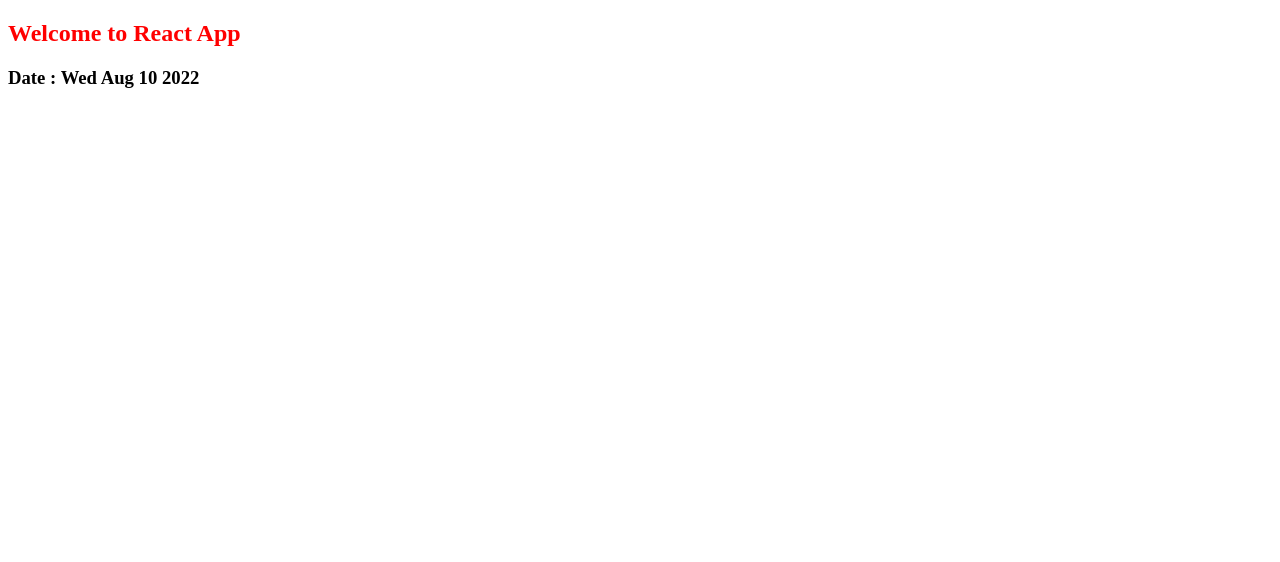
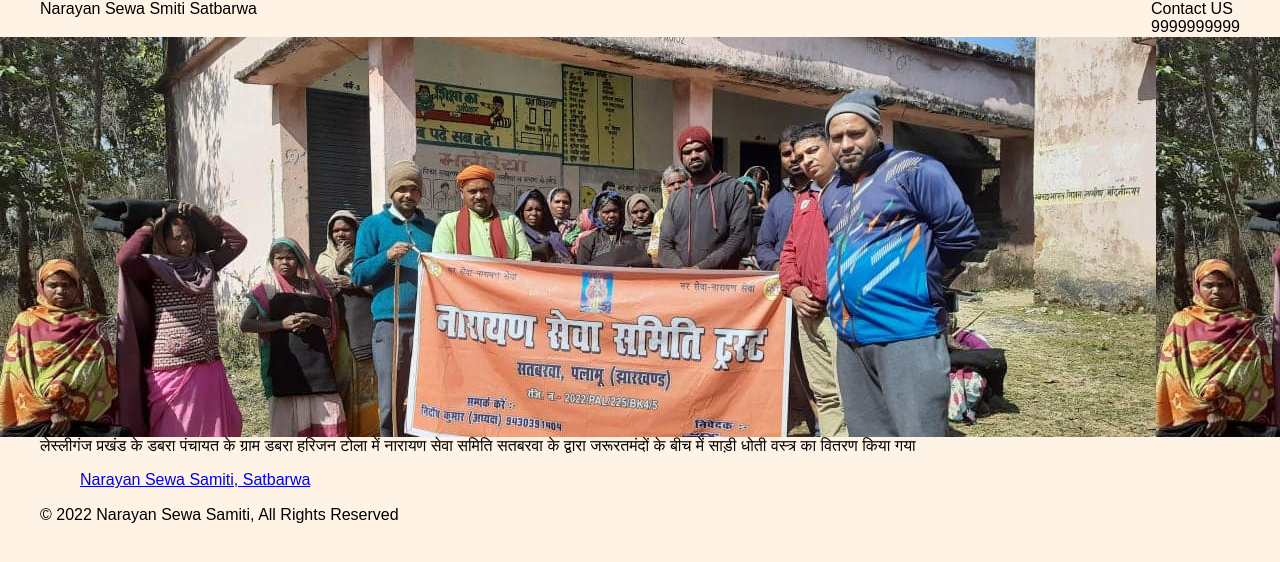
Before and after one commit to pvnkumar17/narayanSewaSamiti, a React app: page / in a window 1280 px wide. Built offline with nearby package versions, Linux system fonts and the light colour scheme.

Commit message:
S-001 adding template for page

```diff
--- a/public/index.html
+++ b/public/index.html
@@ -8,6 +8,8 @@
 </head>
 
 <body>
+    <div id="fb-root"></div>
+    <script async defer crossorigin="anonymous" src="https://connect.facebook.net/en_GB/sdk.js#xfbml=1&version=v14.0" nonce="cCEQby9z"></script>
     <div id="app"></div>
 </body>
 
--- a/src/components/app.js
+++ b/src/components/app.js
@@ -1,9 +1,20 @@
-import React from "react"
+import React from "react";
+import NssHeader from "./nssHeader";
+import { Banner } from "./banner";
+import { NssLayout } from "./layout";
+import MainContent from "./mainContent";
+import SocialContainer from "./socialContainer";
+import Footer from "./footer";
 
 function App() {
     return (<div>
-        <h2>Welcome to React App</h2>
-        <h3>Date : {new Date().toDateString()}</h3>
+        <NssLayout>
+            <NssHeader />
+            <Banner />
+            <MainContent />
+            <SocialContainer />
+            <Footer />
+        </NssLayout>
     </div>)
 }
 
--- /dev/null
+++ b/src/components/banner/banner.scss
@@ -0,0 +1,4 @@
+.banner-wrapper {
+    padding: 200px;
+    background: url('../img/nss.jpeg');
+}
--- /dev/null
+++ b/src/components/banner/index.js
@@ -0,0 +1,12 @@
+import React from "react";
+import "./banner.css";
+
+export const Banner = () => {
+    return (
+        <div className="banner-wrapper">
+
+        </div>
+    )
+}
+
+export default Banner;
--- /dev/null
+++ b/src/components/footer/index.js
@@ -0,0 +1,17 @@
+import React from "react";
+
+
+export const Footer = () => {
+    return (
+        <div className="footer-wrapper">
+            <div className="container">
+                <div>
+                    <p>{"© 2022  Narayan Sewa Samiti, All Rights Reserved"}</p>
+                </div>
+            </div>
+
+        </div>
+    )
+}
+
+export default Footer;
--- /dev/null
+++ b/src/components/layout/index.js
@@ -0,0 +1,15 @@
+import React from "react";
+
+export const NssLayout = (props) => {
+    return (
+        <div className='nss-layout'>
+            <div className="layout-container">
+                <div className="nss-layout-body">
+                    {props.children}
+                </div>
+            </div>
+        </div>
+    )
+}
+
+export default NssLayout;
--- /dev/null
+++ b/src/components/mainContent/index.js
@@ -0,0 +1,17 @@
+import React from "react";
+
+
+export const MainContent = () => {
+    return (
+        <div className="content-wrapper">
+            <div className="container">
+                <div>
+                    {"लेस्लीगंज प्रखंड के डबरा पंचायत के ग्राम डबरा हरिजन टोला में नारायण सेवा समिति सतबरवा के द्वारा जरूरतमंदों के बीच में साड़ी धोती वस्त्र का वितरण किया गया"}
+                </div>
+            </div>
+
+        </div>
+    )
+}
+
+export default MainContent;
--- /dev/null
+++ b/src/components/nssHeader/index.js
@@ -0,0 +1,18 @@
+import React from "react";
+import './NssHeader.css';
+
+export const NssHeader = () => {
+    return (
+        <div className="nss-header-wrapper">
+            <div className="container">
+                <div className="nss-header clearfix">
+                    <div className="nss-logo">{'Narayan Sewa Smiti Satbarwa'}</div>
+                    <div className="nss-cta"><span className="cta-label">{'Contact US'}</span>{'9999999999'}</div>
+                </div>
+            </div>
+        </div>
+    )
+
+}
+
+export default NssHeader;
--- /dev/null
+++ b/src/components/nssHeader/nssHeader.scss
@@ -0,0 +1,12 @@
+.nss-header {
+    .nss-logo {
+        float: left;
+    }
+
+    .nss-cta {
+        float: right;
+        .cta-label {
+            display: block;
+        }
+    }
+}
--- /dev/null
+++ b/src/components/socialContainer/index.js
@@ -0,0 +1,16 @@
+import React from "react";
+
+export const SocialContainer = () => {
+    return (
+        <div className="social-wrapper">
+            <div className="container">
+                <div>
+                <div class="fb-page" data-href="https://www.facebook.com/profile.php?id=100079633365504" data-tabs="timeline" data-width="500" data-height="" data-small-header="false" data-adapt-container-width="true" data-hide-cover="false" data-show-facepile="true"><blockquote cite="https://www.facebook.com/profile.php?id=100079633365504" class="fb-xfbml-parse-ignore"><a href="https://www.facebook.com/profile.php?id=100079633365504">Narayan Sewa Samiti, Satbarwa</a></blockquote></div>
+                </div>
+            </div>
+
+        </div>
+    )
+}
+
+export default SocialContainer;
--- /dev/null
+++ b/src/helper/css/_mixins.scss
@@ -0,0 +1,14 @@
+// Mixins
+// --------------------------------------------------
+
+// Utilities
+
+
+// Skins
+
+// Layout
+@import "mixins/clearfix";
+
+//responsive
+
+//Themes
--- /dev/null
+++ b/src/helper/css/mixins/_clearfix.scss
@@ -0,0 +1,22 @@
+// Clearfix
+//
+// For modern browsers
+// 1. The space content is one way to avoid an Opera bug when the
+//    contenteditable attribute is included anywhere else in the document.
+//    Otherwise it causes space to appear at the top and bottom of elements
+//    that are clearfixed.
+// 2. The use of `table` rather than `block` is only necessary if using
+//    `:before` to contain the top-margins of child elements.
+//
+// Source: http://nicolasgallagher.com/micro-clearfix-hack/
+
+@mixin clearfix() {
+    &:before,
+    &:after {
+      content: " "; // 1
+      display: table; // 2
+    }
+    &:after {
+      clear: both;
+    }
+  }
--- a/src/index.scss
+++ b/src/index.scss
@@ -1,3 +1,31 @@
+@import 'helper/css/mixins';
+*,
+*::before,
+*::after {
+  box-sizing: border-box; // 1
+}
+
+html {
+  font-family: sans-serif; // 2
+  line-height: 1.15; // 3
+  -webkit-text-size-adjust: 100%; // 4
+  -webkit-tap-highlight-color: rgba(#000, 0); // 5
+}
+
+body {
+    margin: 0;
+    background: rgba(255, 140, 0, 0.1);
+}
+
 h2{
     color: #f00;
 }
+
+.container {
+    max-width: 1200px;
+    margin: 0 auto;
+}
+
+.clearfix {
+    @include clearfix();
+  }
```
Also changed, not shown: src/components/img/nss.jpeg (added), src/components/layout/topNavigation.js (added), src/helper/commonUtils.js (added).
